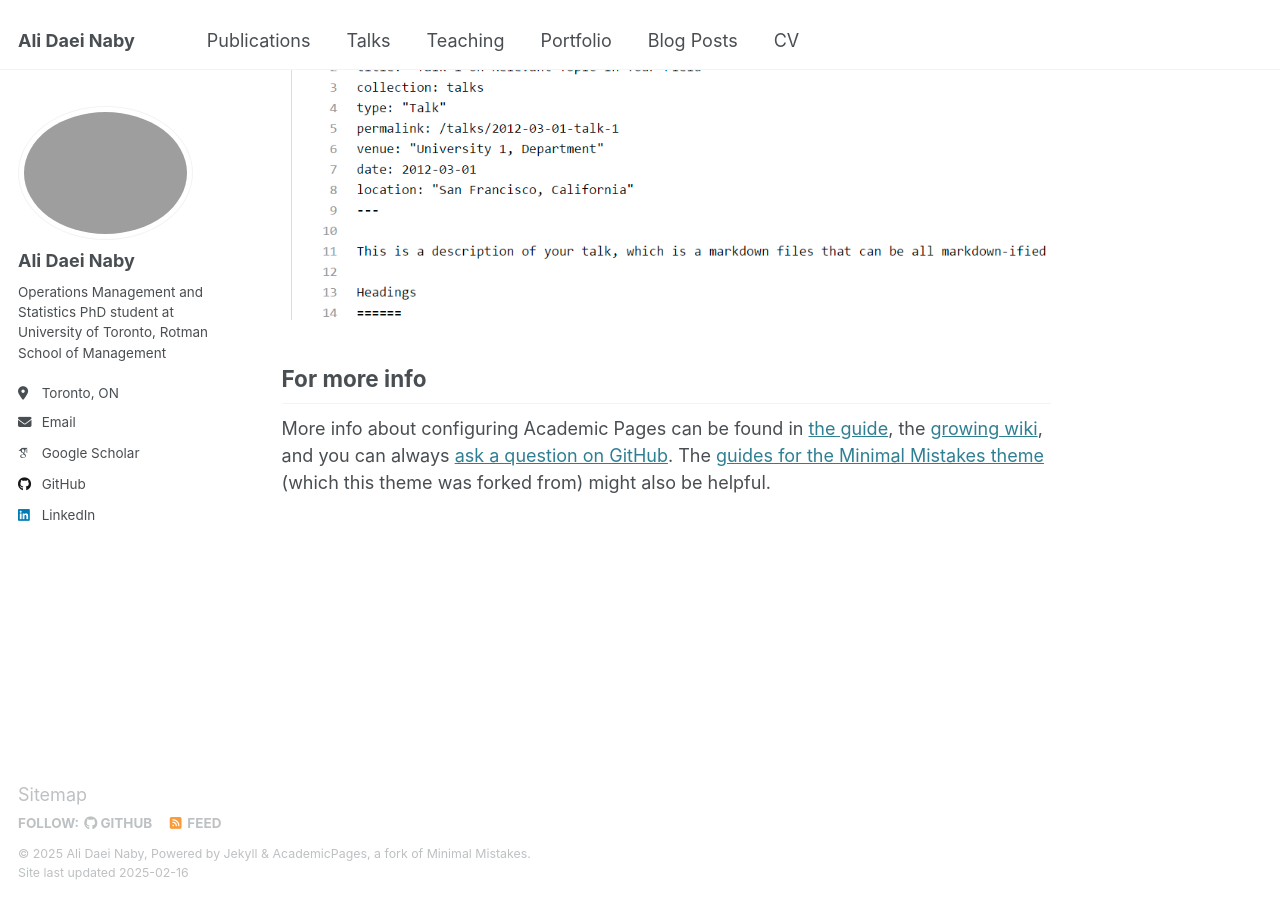
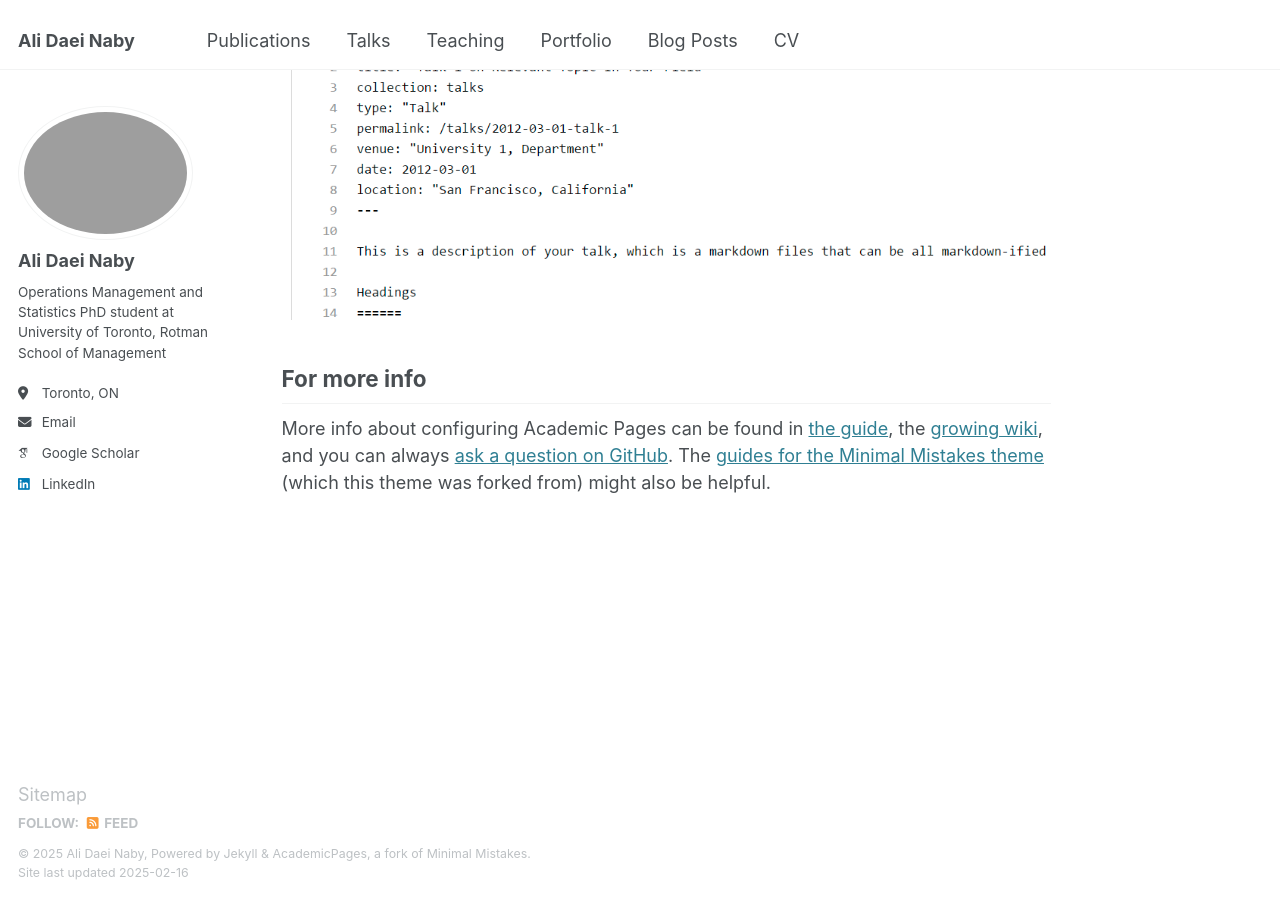
Before and after one commit to alidaeinaby/alidaeinaby.github.io, a Jekyll site: the page built from _pages/about.md, in a window 1280 px wide and 900 px high, scrolled down 2642 px. Built offline with Jekyll 4.4.1, drawn with Linux system fonts in a browser that asks for light colours; some web fonts are replaced.

Commit message:
Update _config.yml

```diff
--- a/_config.yml
+++ b/_config.yml
@@ -13,8 +13,8 @@ title                    : "Ali Daei Naby"
 title_separator          : "-"
 #name                     : &name "Your Name"
 #description              : &description "personal description"
-url                      : https://academicpages.github.io # the base hostname & protocol for your site e.g. "https://[your GitHub username].github.io"
-baseurl                  : "" # the subpath of your site, e.g. "/blog"
+#url                      : https://academicpages.github.io # the base hostname & protocol for your site e.g. "https://[your GitHub username].github.io"
+#baseurl                  :  the subpath of your site, e.g. "/blog"
 # repository               : "academicpages/academicpages.github.io"
 
 # Site Author - The following control what appear as part of the author content on the side bar.
@@ -45,7 +45,7 @@ author:
   bitbucket        : # Username - Update with your username on the site
   codepen          : # Username
   dribbble         : # Username
-  github           : "academicpages"
+  #github           : "academicpages"
   kaggle           : # Username
   stackoverflow    : # User number or user number and name (i.e., use "1" or "1/jeff-atwood")
 
```
